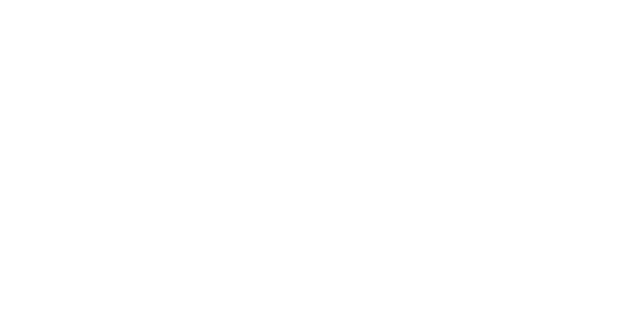
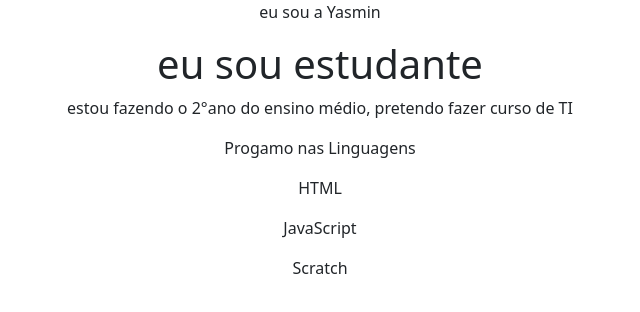
Before and after one commit to yasminyamamoto/portifolio-da-yasmin, a plain HTML site: page index.html in a window 1280 px wide. Shown: the whole page, without its empty margins (320-960 px from the left). Drawn offline with nearby package versions, Linux system fonts and the light colour scheme.

Commit message:
Add files via upload

```diff
--- a/index.html
+++ b/index.html
@@ -1,11 +1,23 @@
 <!DOCTYPE html>
-<html lang="en">
+<html lang="pt-br">
 <head>
     <meta charset="UTF-8">
     <meta name="viewport" content="width=device-width, initial-scale=1.0">
-    <title>Document</title>
+    <title>Portifólio </title>
+    <link href="https://cdn.jsdelivr.net/npm/bootstrap@5.3.4/dist/css/bootstrap.min.css" rel="stylesheet" integrity="sha384-DQvkBjpPgn7RC31MCQoOeC9TI2kdqa4+BSgNMNj8v77fdC77Kj5zpWFTJaaAoMbC" crossorigin="anonymous">
 </head>
 <body>
-
+    <header class="container text-center">
+        <p>eu sou a Yasmin</p>
+        <h1>eu sou estudante </h1>
+        <p>estou fazendo o 2°ano do ensino médio, pretendo fazer curso de TI</p>
+        <P>Progamo nas Linguagens</P>
+        <div>
+            <p>HTML</p>
+            <p>JavaScript</p>
+            <p>Scratch</p>
+        </div>
+    </header>
+    <script src="https://cdn.jsdelivr.net/npm/bootstrap@5.3.4/dist/js/bootstrap.bundle.min.js" integrity="sha384-YUe2LzesAfftltw+PEaao2tjU/QATaW/rOitAq67e0CT0Zi2VVRL0oC4+gAaeBKu" crossorigin="anonymous"></script>
 </body>
 </html>
```
